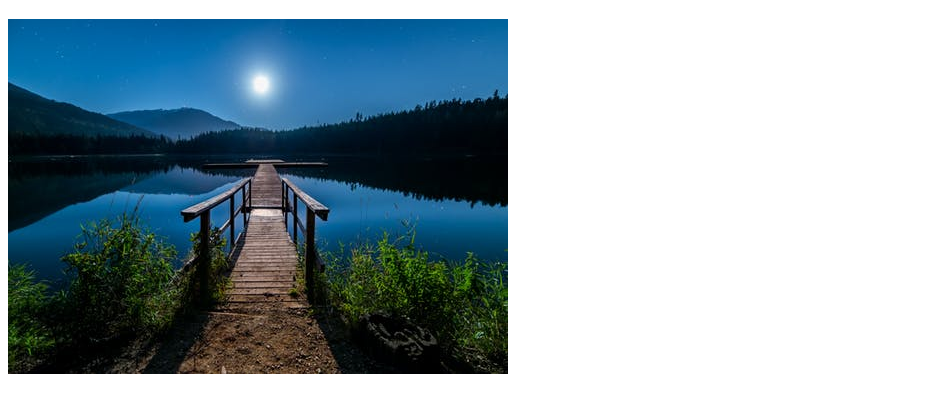
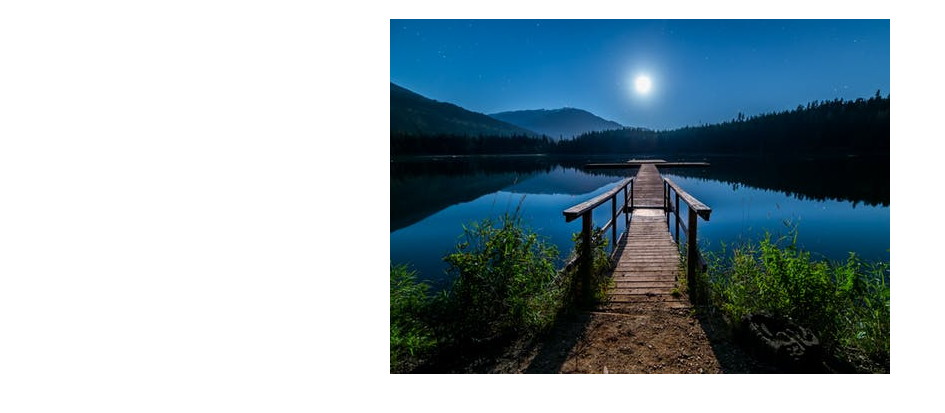
Before and after one commit to MorganCaron/webpack-config-generator, a website built with webpack: page src/index.html in a window 1280 px wide. Shown: the part 61-474 px from the top of the page, without its empty margins (0-945 px from the left). Built offline with nearby package versions, Linux system fonts and the light colour scheme.

Commit message:
Update example

```diff
--- a/src/css/style.css
+++ b/src/css/style.css
@@ -1,5 +1,9 @@
 .text-center {
 	text-align: center;
+}
+
+.d-block {
+	display: block;
 }
 
 .mx-auto {
--- a/src/index.html
+++ b/src/index.html
@@ -5,6 +5,6 @@
 	</head>
 	<body>
 		<h1 class="text-center">Hello World!</h1>
-		<img src="img/example.jpg" alt="Example" class="mx-auto">
+		<img src="img/example.jpg" alt="Example" class="d-block mx-auto">
 	</body>
 </html>
```
